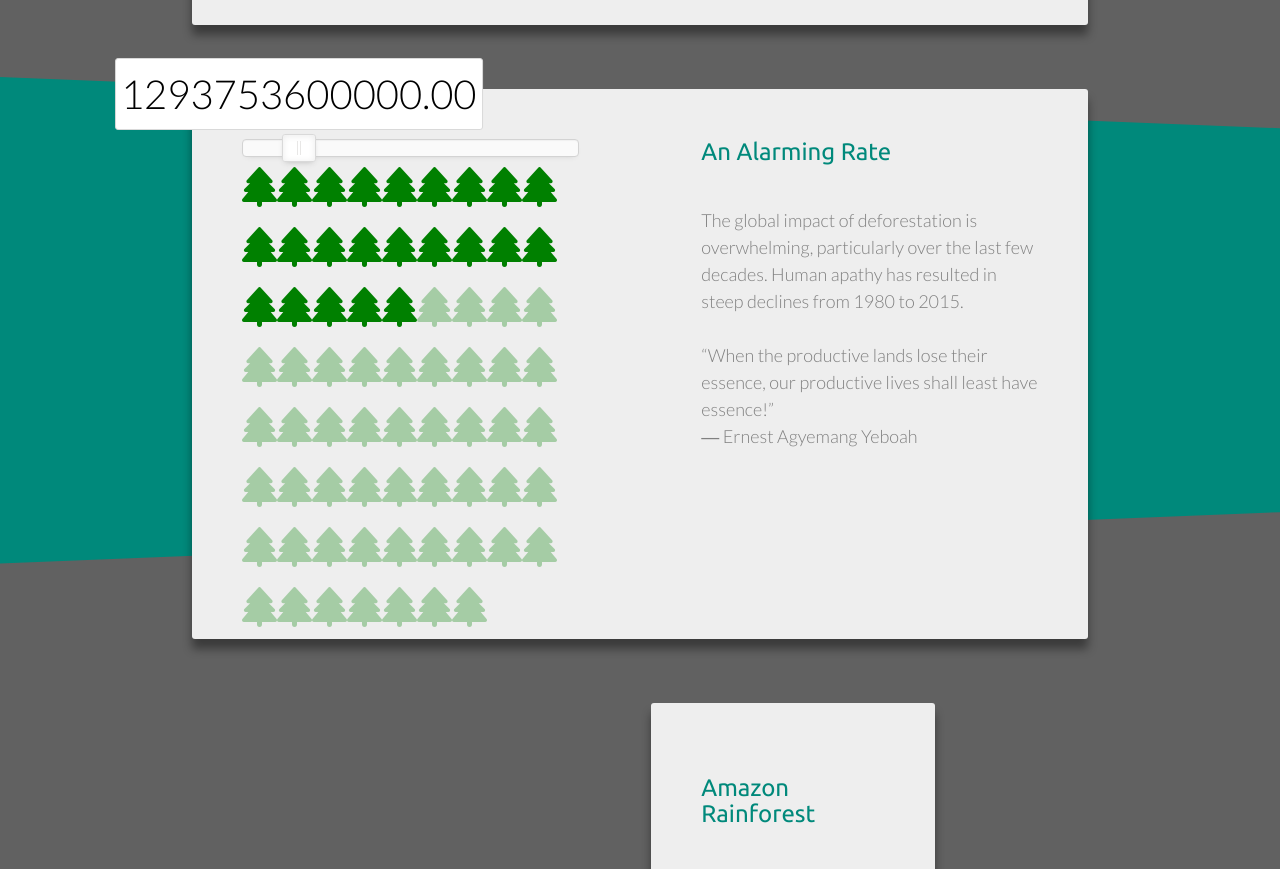
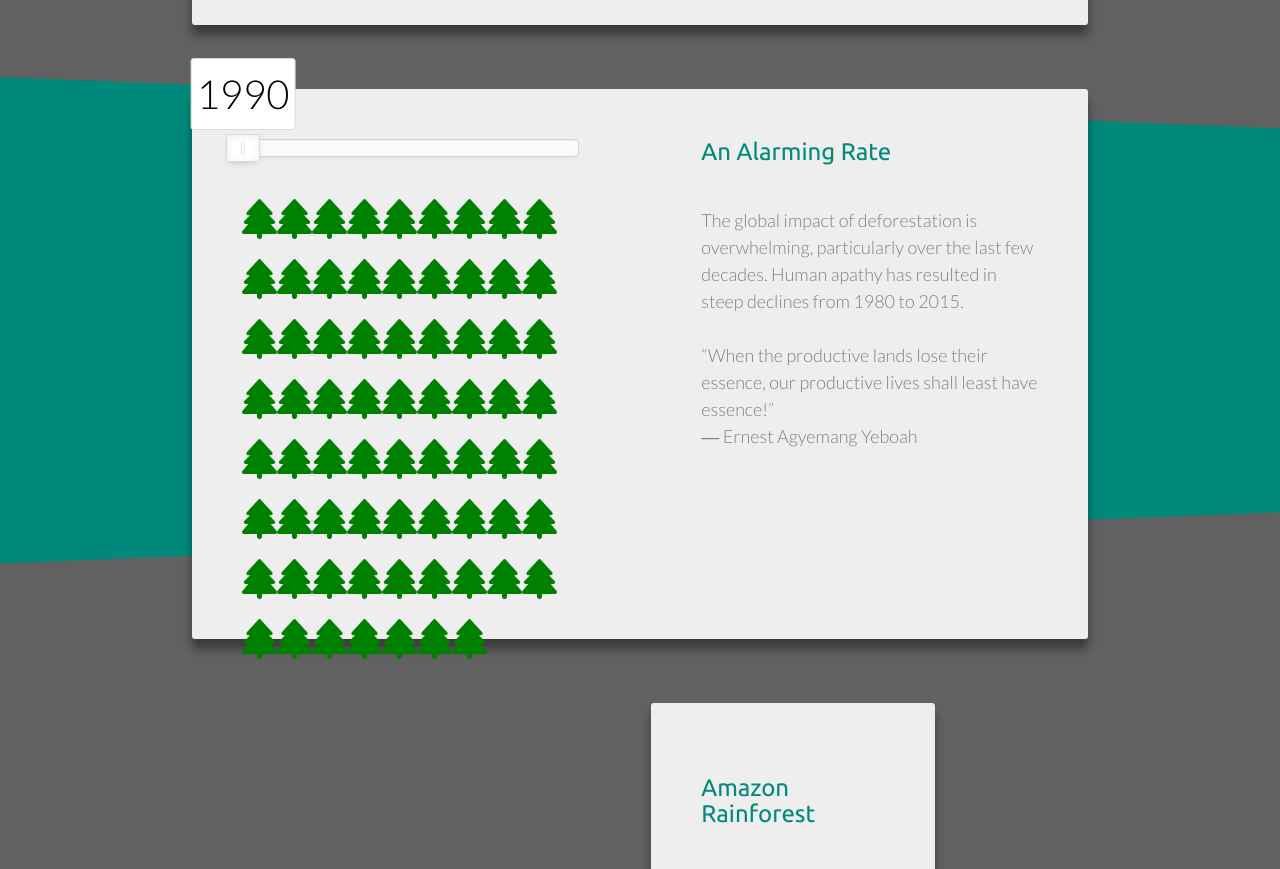
Before and after one commit to emptycrown/cs171final, a website: page index.html in a window 1280 px wide. Shown: the part 1843-2712 px from the top of the page. Drawn offline with nearby package versions, Linux system fonts and the light colour scheme; animation ran at ten frames a second.

Commit message:
tree grid

```diff
--- a/css/style.css
+++ b/css/style.css
@@ -559,6 +559,10 @@ tr, th {
     text-anchor: middle;
 }
 
+#trees {
+    margin-top: 32px;
+}
+
 .txtRate {
     font-size: 10px;
 }
--- a/index.html
+++ b/index.html
@@ -136,6 +136,7 @@
                         <div class="col s6">
                             <div id="icongrid" class="section42">
                                 <div id="slider"></div>
+                                <div id="trees"></div>
                             </div>
                         </div>
                         <div class="col s6">
--- a/js/icongrid.js
+++ b/js/icongrid.js
@@ -1,33 +1,103 @@
-var dateSlider = document.getElementById('slider');
+
+
+/*
+ * StackedAreaChart - Object constructor function
+ * @param _parentElement  -- the HTML element in which to draw the visualization
+ * @param _data           -- the
+ */
+
+TreeGrid = function(_parentElement, _data){
+    this.parentElement = _parentElement;
+    this.data = _data;
+    this.displayData = {}; // see data wrangling
+
+    this.initVis();
+};
+
+
+/*
+ * Initialize visualization (static content, e.g. SVG area or axes)
+ */
+
+TreeGrid.prototype.initVis = function(){
+    var vis = this;
+
+    var dateSlider = document.getElementById(vis.parentElement);
     function timestamp(str){
-    return new Date(str).getTime();
+        return +(new Date(str).getYear())+1900;
     }
     noUiSlider.create(dateSlider, {
     // Create two timestamps to define a range.
         range: {
-        min: timestamp('2010'),
-        max: timestamp('2016')
+            min: 1990,
+            max: 2015
         },
         tooltips: true,
-// Steps of one week
-    step: 7 * 24 * 60 * 60 * 1000,
+        step: 1,
+        format: {
+          to: function ( value ) {
+            return value;
+          },
+          from: function ( value ) {
+            return value.replace(',-', '');
+          }
+        },
 
     // Two more timestamps indicate the handle starting positions.
-    start: timestamp('2011'),
+        start: 1990,
 
     });
 
+    dateSlider.noUiSlider.on('update', function( values, handle ){
+      var year = values[handle];
+      var frac = (vis.displayData[year] - vis.displayData[2015]) / (vis.displayData[1990] - vis.displayData[2015]);
+      vis.updateVis(frac);
+    });
+
+
+    for(var year=1990; year<=2015; year++) {
+      vis.displayData[year] = vis.data.map(function(d) {return d[year]}).reduce(function(a,b) {return a+b}, 0);
+    }
+    console.log(vis.displayData);
+
+    vis.wrangleData();
+};
+
+
+/*
+ * Data wrangling
+ */
+
+TreeGrid.prototype.wrangleData = function(){
+    var vis = this;
+
+    // Update the visualization
+    vis.updateVis(100);
+};
+
+
+
+/*
+ * The drawing function - should use the D3 update sequence (enter, update, exit)
+ * Function parameters only needed if different kinds of updates are needed
+ */
+
+TreeGrid.prototype.updateVis = function(frac){
+    var vis = this;
+
+    $("#trees").empty();
+
     var n = 70;
     for(var i=0; i<n; i++) {
-  var frac = 0.33;
       if(i < Math.floor(frac * n)) {
-    $("#icongrid").append(
+        $("#trees").append(
           $("<i class='fa fa-tree tree-filled'></i>")
         );
       } else {
-    $("#icongrid").append(
+        $("#trees").append(
           $("<i class='fa fa-tree tree-blank'></i>")
         );
       }
 
     }
+};
--- a/js/main.js
+++ b/js/main.js
@@ -152,8 +152,13 @@ queue()
             d.Rate = +d.Rate || 0;
             d.Region = d.Region || 0;
         });
+
+    //Scatter plot
     scatterdata = all;
     createScatter();
+
+    //Tree grid
+    var treeGrid = new TreeGrid("slider", all);
 });
 
 
```
Also changed, not shown: 1 other file. Lines whose indentation alone changed are shown as unchanged.
